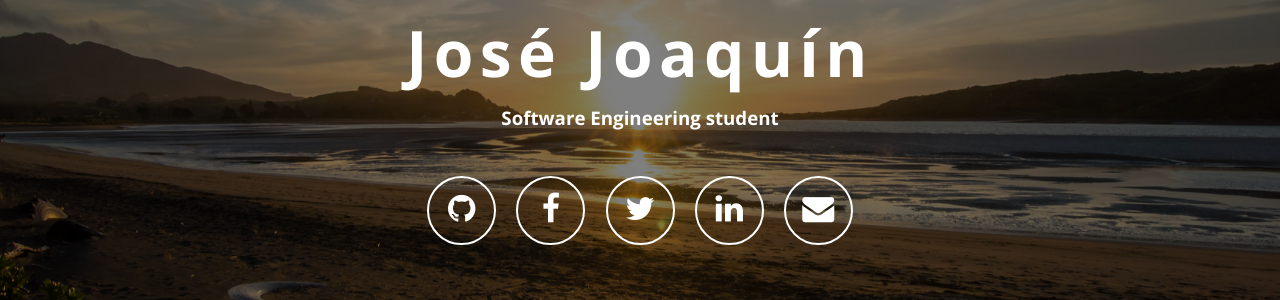
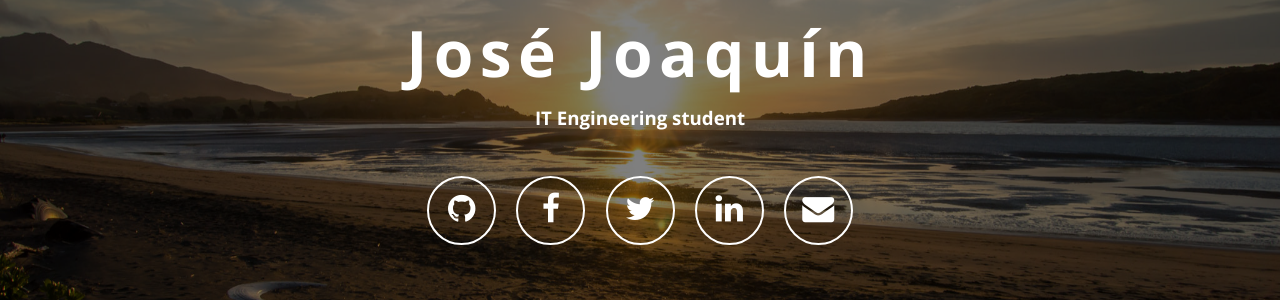
Before and after one commit to joaquinpco/joaquinpco.github.io, a Jekyll site: the page built from index.html, in a window 1280 px wide. Shown: the part 316-616 px from the top of the page. Built offline with Jekyll 4.4.1, drawn with Linux system fonts in a browser that asks for light colours; nearby versions of some CDN libraries.

Commit message:
Update _config.yml

```diff
--- a/_config.yml
+++ b/_config.yml
@@ -1,6 +1,6 @@
 # Site settings
 name: José Joaquín
-description: "Software Engineering student"
+description: "IT Engineering student"
 url: ""
 
 
```
